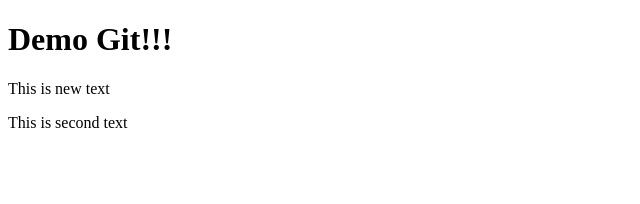
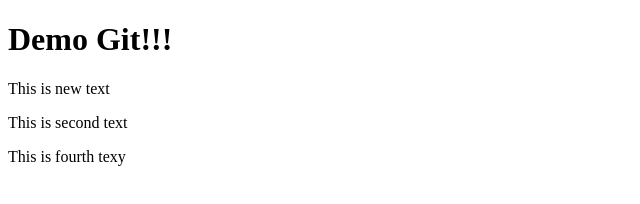
Before and after one commit to Antinomy5ds/Demo-Gits, a plain HTML site: page index.html in a window 1280 px wide. Shown: the whole page, without its empty margins (0-640 px from the left). Drawn offline with Linux system fonts and the light colour scheme.

Commit message:
add 4th text

```diff
--- a/index.html
+++ b/index.html
@@ -5,5 +5,6 @@
         <h1>Demo Git!!!</h1>
         <p>This is new text</p>
         <p>This is second text</p>
+        <p>This is fourth texy</p>
     </body>
 </html>
```
